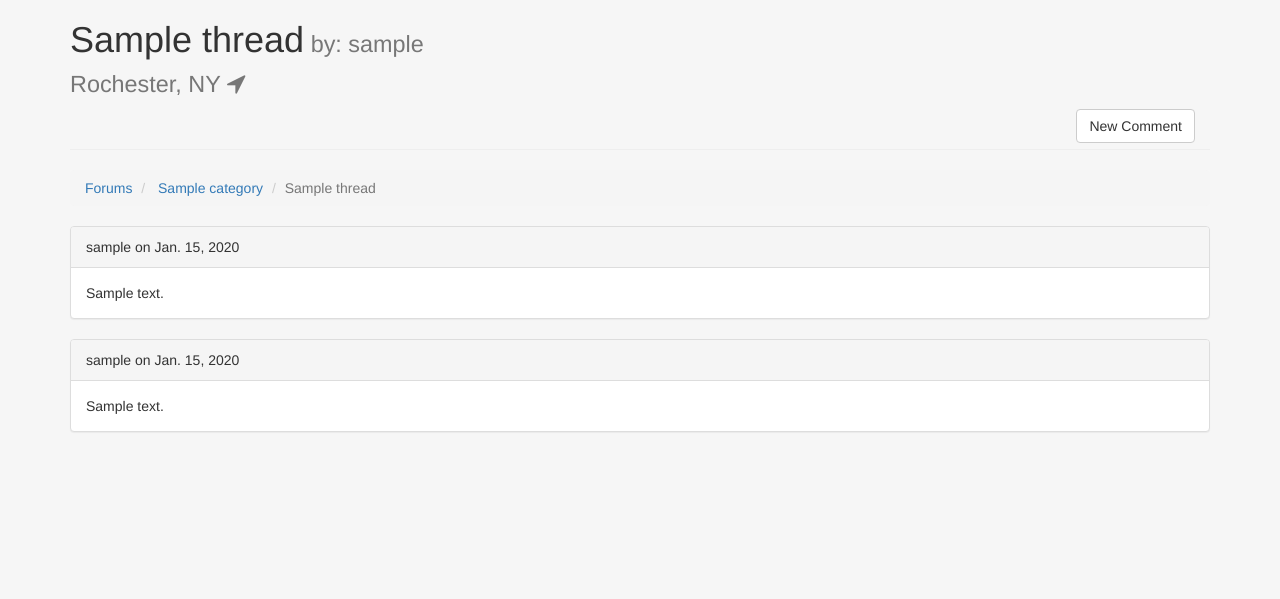
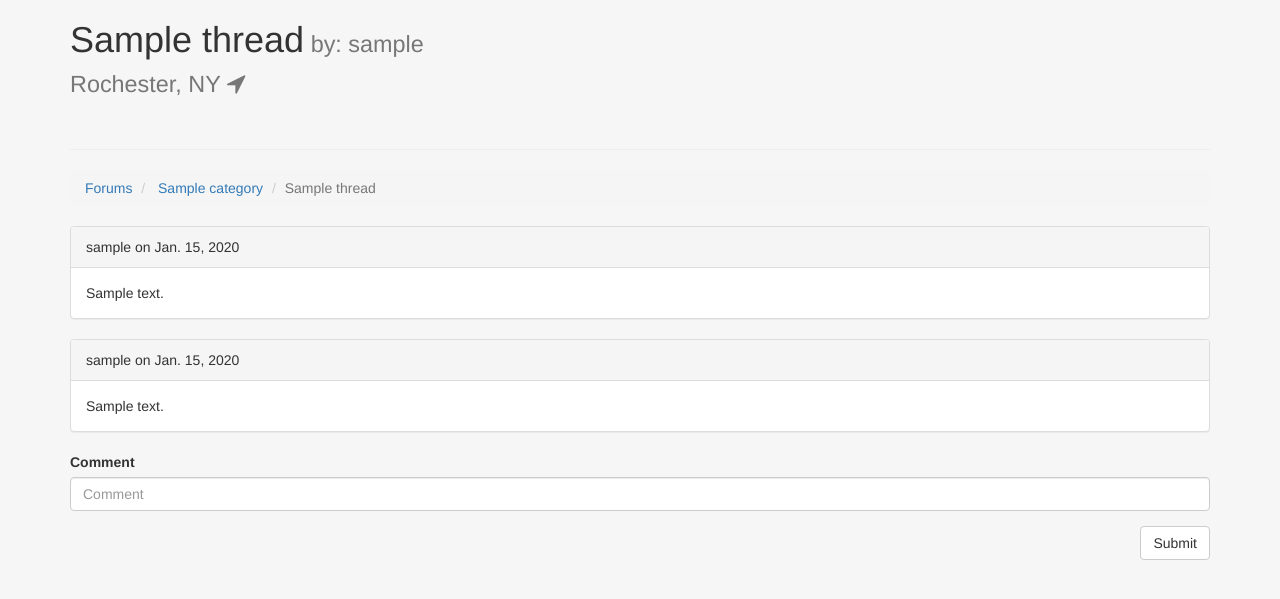
Before and after one commit to AlexanderKM/ClubEarth, a Django app: template clubEarth/earth/templates/thread_info.html in a window 1280 px wide. Shown: the part 52-651 px from the top of the page. Run offline with Django 3.2, Linux system fonts and the light colour scheme; the template is opened without the code that fills it: values that come from a table or form of the project are taken from there, others are empty; tables that the repository leaves empty hold one stand-in row (values such as "Sample post"); parts of the project's set-up code (start-up, migrations or seed data) failed here and were passed over; some libraries are stand-ins or nearby versions.

Commit message:
Fixing comment form for forums :

```diff
--- a/clubEarth/earth/static/earth/css/earth.css
+++ b/clubEarth/earth/static/earth/css/earth.css
@@ -279,3 +279,17 @@ body{
     border-right: solid 1px;
     height: calc(90vh);
 }
+
+#footer {
+	height: 60px;
+	background-color: #003C23;
+	margin-top: 20px;
+}
+
+.container .credit {
+	margin: 20px 0;
+}
+
+.muted {
+	color: white;
+}
--- a/clubEarth/earth/templates/base.html
+++ b/clubEarth/earth/templates/base.html
@@ -66,6 +66,5 @@
     {% block content %}{% endblock content %}
     </div>
 
-
     </body>
 </html>
--- a/clubEarth/earth/templates/thread_info.html
+++ b/clubEarth/earth/templates/thread_info.html
@@ -12,7 +12,6 @@
 	})
 </script>
 
-<div class="col-sm-offset-10 col-sm-2 pull-right"><a data-toggle="modal" data-target="#newcomment" class="btn btn-default pull-right">New Comment</a></div>
 <br />
 <hr />
 <ol class="breadcrumb">
@@ -38,28 +37,17 @@
 </div>
 {% endfor %}
 
-<div class="modal fade" id="newcomment" tabindex="-1">
-  <div class="modal-dialog">
-    <div class="modal-content">
-      <div class="modal-header">
-        <button type="button" class="close" data-dismiss="modal" aria-label="Close"><span aria-hidden="true">&times;</span></button>
-        <h4 class="modal-title">Comment Form</h4>
-      </div>
-      <div class="modal-body">
-        <form action="{% url 'earth:thread_info' thread.id %}" method="post">
+  <form action="{% url 'earth:thread_info' thread.id %}" method="post">
         {% csrf_token %}
         <div class="form-group">
+            <label for="content">Comment</label>
             {{ comment_form.content }}
         </div>
-      </div>
-      <div class="modal-footer">
-        <button type="button" class="btn btn-default" data-dismiss="modal">Close</button>
-        <button type="submit" class="btn btn-success">Submit</button>
-      </div>
-      </form>
-    </div><!-- /.modal-content -->
-  </div><!-- /.modal-dialog -->
-</div><!-- /.modal -->
+        <div class="form-group">
+          <button type="submit" class="btn btn-default pull-right">Submit</button>
+        </div>
+  </form>
+
 
 
 
```
